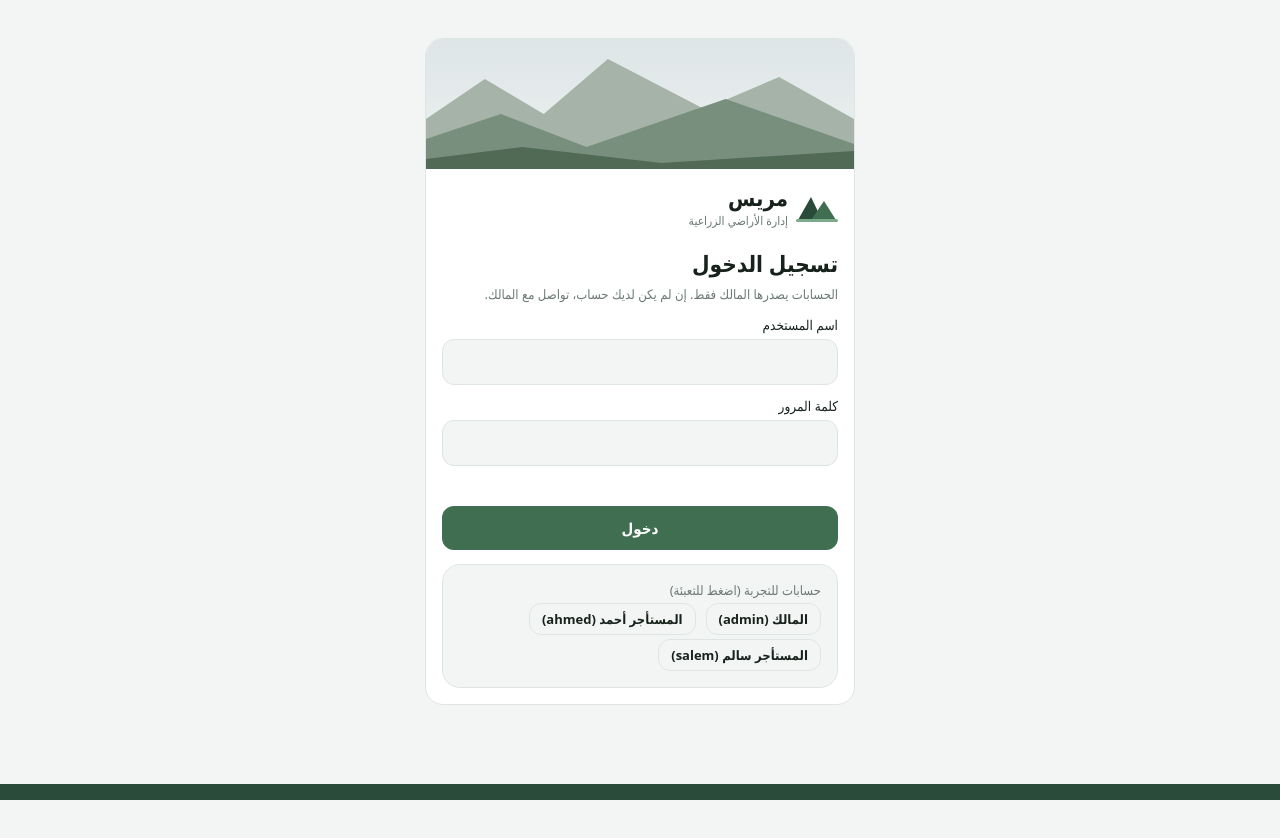
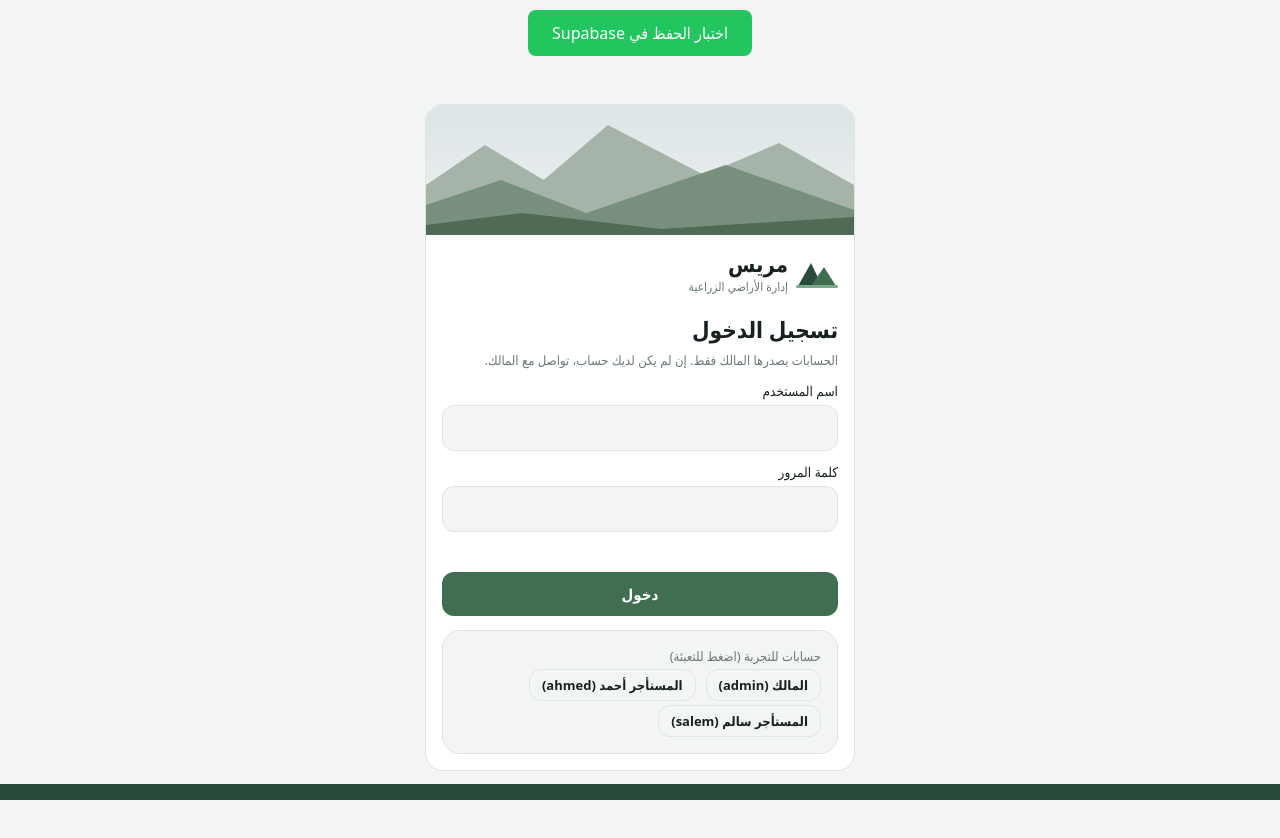
Before and after one commit to CEO-ALZOOM/Murais-Lands, a plain HTML site: page index.html in a window 1280 px wide. Drawn offline with nearby package versions, Linux system fonts and the light colour scheme.

Commit message:
Update index.html

```diff
--- a/index.html
+++ b/index.html
@@ -74,6 +74,27 @@ nav button.wa{background:rgba(255,255,255,.12);color:#fff;flex:none;padding:7px
 </style>
 </head>
 <body>
+    <!-- زر اختبار الاتصال والحفظ في Supabase -->
+  <div style="text-align: center; padding: 10px;">
+    <button onclick="testConnection()" style="padding: 12px 24px; font-size: 16px; background-color: #22c55e; color: white; border: none; border-radius: 8px; cursor: pointer;">اختبار الحفظ في Supabase</button>
+  </div>
+
+  <script>
+    async function testConnection() {
+      const { data, error } = await _supabase
+        .from('lands')
+        .insert([{ title: 'أرض تجريبية من الجوال', price: 500000 }]);
+
+      if (error) {
+        console.error('خطأ في الاتصال:', error);
+        alert('فشل الاتصال أو الحفظ: ' + error.message);
+      } else {
+        console.log('تم الحفظ بنجاح:', data);
+        alert('تم الاتصال والحفظ في قاعدة البيانات بنجاح تام! 🎉');
+      }
+    }
+  </script>
+
 <main id="app"></main>
 <nav id="nav" hidden></nav>
 <script>
```
